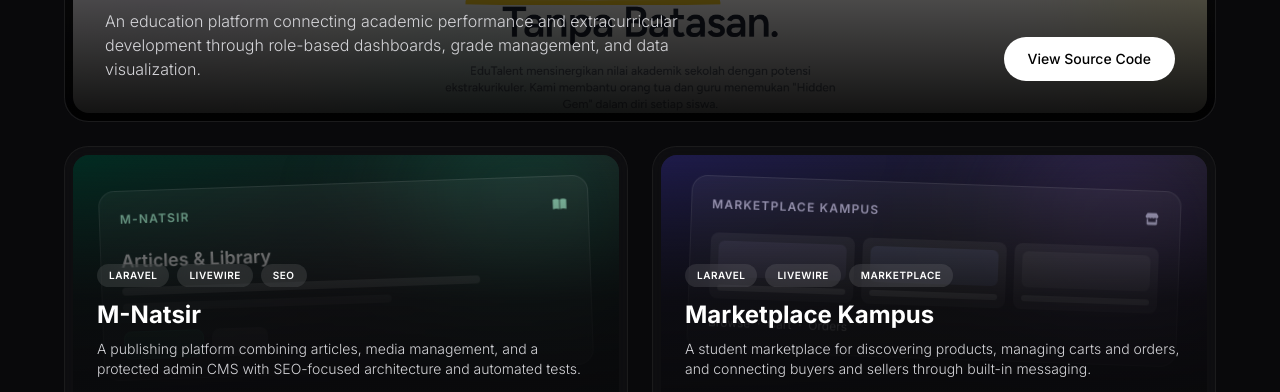
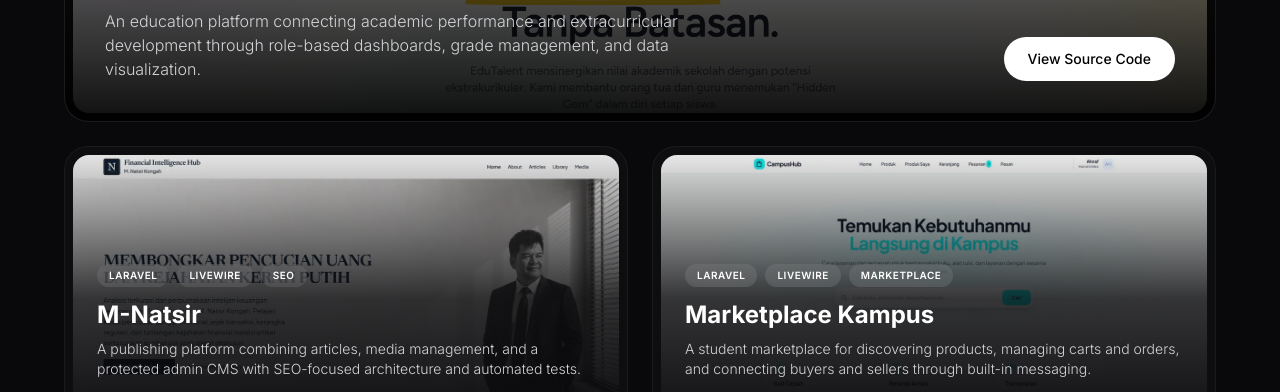
Before and after one commit to Maximust27/Maximust27.github.io, a website: page index.html in a window 1280 px wide. Shown: the part 2879-3271 px from the top of the page. Drawn offline with nearby package versions, Linux system fonts and the light colour scheme.

Commit message:
feat: show optimized WebP screenshots for M-Natsir and CampusHub cards

```diff
--- a/index.html
+++ b/index.html
@@ -445,22 +445,8 @@
         <!-- Project 4 (M-Natsir) -->
         <article class="group relative rounded-3xl glass-panel p-2 overflow-hidden reveal" style="transition-delay: 0.3s;">
           <div class="relative h-80 sm:h-72 w-full overflow-hidden rounded-2xl bg-zinc-900">
-            <!-- Decorative project preview (not an application screenshot) -->
-            <div class="absolute inset-0 bg-gradient-to-br from-emerald-950 via-zinc-900 to-zinc-950"></div>
-            <div class="absolute -top-16 -right-10 h-64 w-64 rounded-full bg-emerald-500/20 blur-3xl pointer-events-none"></div>
-            <div class="absolute top-7 left-7 right-7 border border-white/10 rounded-2xl bg-white/5 backdrop-blur-sm p-5 transform -rotate-2 group-hover:rotate-0 transition-transform duration-700" aria-hidden="true">
-              <div class="flex items-center justify-between text-xs tracking-widest uppercase text-emerald-200/90">
-                <span class="font-semibold">M-Natsir</span>
-                <i class="fas fa-book-open"></i>
-              </div>
-              <div class="mt-5 text-lg font-semibold text-white/90">Articles &amp; Library</div>
-              <div class="mt-3 h-2 w-4/5 rounded-full bg-white/20"></div>
-              <div class="mt-2 h-2 w-3/5 rounded-full bg-white/10"></div>
-              <div class="mt-5 flex gap-2">
-                <span class="h-7 w-20 rounded-lg bg-emerald-400/15 border border-emerald-300/10"></span>
-                <span class="h-7 w-14 rounded-lg bg-white/10"></span>
-              </div>
-            </div>
+            <!-- Optimized WebP screenshot of the actual project homepage -->
+            <img src="src/m-natsir.webp" alt="Homepage of the M. Natsir Financial Intelligence Hub website" width="1200" height="648" loading="lazy" decoding="async" class="absolute inset-0 h-full w-full object-cover object-top opacity-90 group-hover:opacity-100 group-hover:scale-105 transition-all duration-700">
             <div class="absolute inset-0 bg-gradient-to-t from-zinc-950 via-zinc-950/80 to-transparent pointer-events-none"></div>
           </div>
           <div class="absolute bottom-0 left-0 w-full p-6 sm:p-8 z-20">
@@ -480,21 +466,8 @@
         <!-- Project 5 (Marketplace Kampus) -->
         <article class="group relative rounded-3xl glass-panel p-2 overflow-hidden reveal" style="transition-delay: 0.4s;">
           <div class="relative h-80 sm:h-72 w-full overflow-hidden rounded-2xl bg-zinc-900">
-            <!-- Decorative project preview (not an application screenshot) -->
-            <div class="absolute inset-0 bg-gradient-to-br from-indigo-950 via-zinc-900 to-zinc-950"></div>
-            <div class="absolute -top-12 -right-12 h-64 w-64 rounded-full bg-violet-500/20 blur-3xl pointer-events-none"></div>
-            <div class="absolute top-7 left-7 right-7 border border-white/10 rounded-2xl bg-white/5 backdrop-blur-sm p-5 transform rotate-2 group-hover:rotate-0 transition-transform duration-700" aria-hidden="true">
-              <div class="flex items-center justify-between text-xs tracking-widest uppercase text-violet-200/90">
-                <span class="font-semibold">Marketplace Kampus</span>
-                <i class="fas fa-store"></i>
-              </div>
-              <div class="mt-5 grid grid-cols-3 gap-2">
-                <div class="rounded-lg bg-white/10 p-2"><div class="h-9 rounded-md bg-violet-300/15"></div><div class="h-1.5 mt-2 rounded-full bg-white/25"></div></div>
-                <div class="rounded-lg bg-white/10 p-2"><div class="h-9 rounded-md bg-indigo-300/20"></div><div class="h-1.5 mt-2 rounded-full bg-white/25"></div></div>
-                <div class="rounded-lg bg-white/10 p-2"><div class="h-9 rounded-md bg-white/10"></div><div class="h-1.5 mt-2 rounded-full bg-white/25"></div></div>
-              </div>
-              <div class="mt-4 text-xs text-zinc-300/75">Browse &nbsp;·&nbsp; Cart &nbsp;·&nbsp; Orders</div>
-            </div>
+            <!-- Optimized WebP screenshot of the actual project homepage -->
+            <img src="src/campushub.webp" alt="Homepage of CampusHub student marketplace website" width="1200" height="647" loading="lazy" decoding="async" class="absolute inset-0 h-full w-full object-cover object-top opacity-90 group-hover:opacity-100 group-hover:scale-105 transition-all duration-700">
             <div class="absolute inset-0 bg-gradient-to-t from-zinc-950 via-zinc-950/80 to-transparent pointer-events-none"></div>
           </div>
           <div class="absolute bottom-0 left-0 w-full p-6 sm:p-8 z-20">
```
Also changed, not shown: src/campushub.webp (added), src/m-natsir.webp (added).
